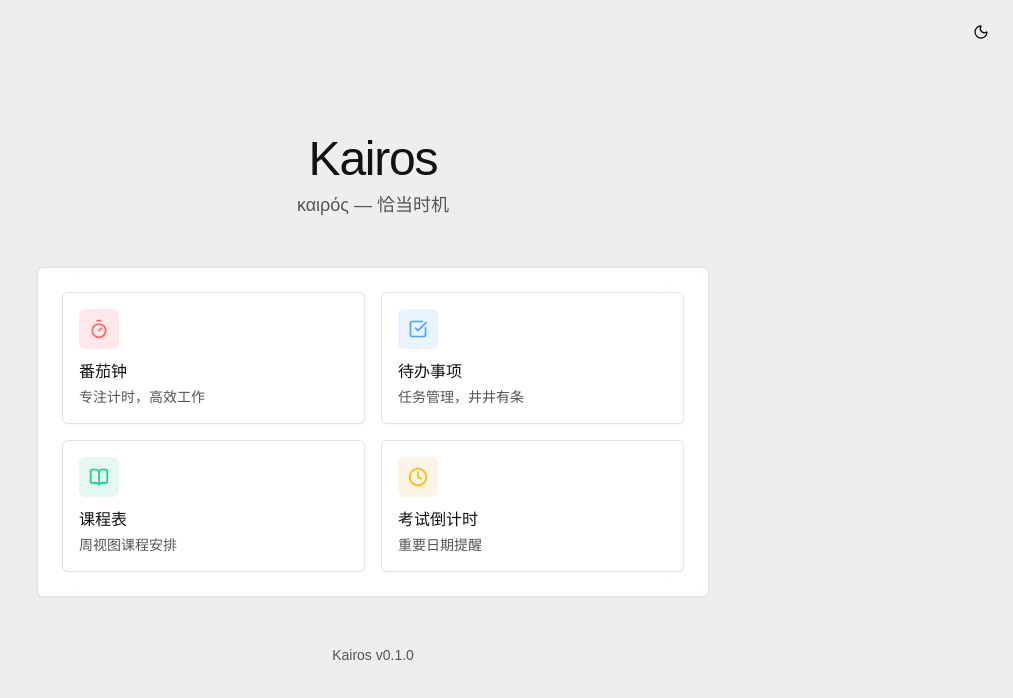
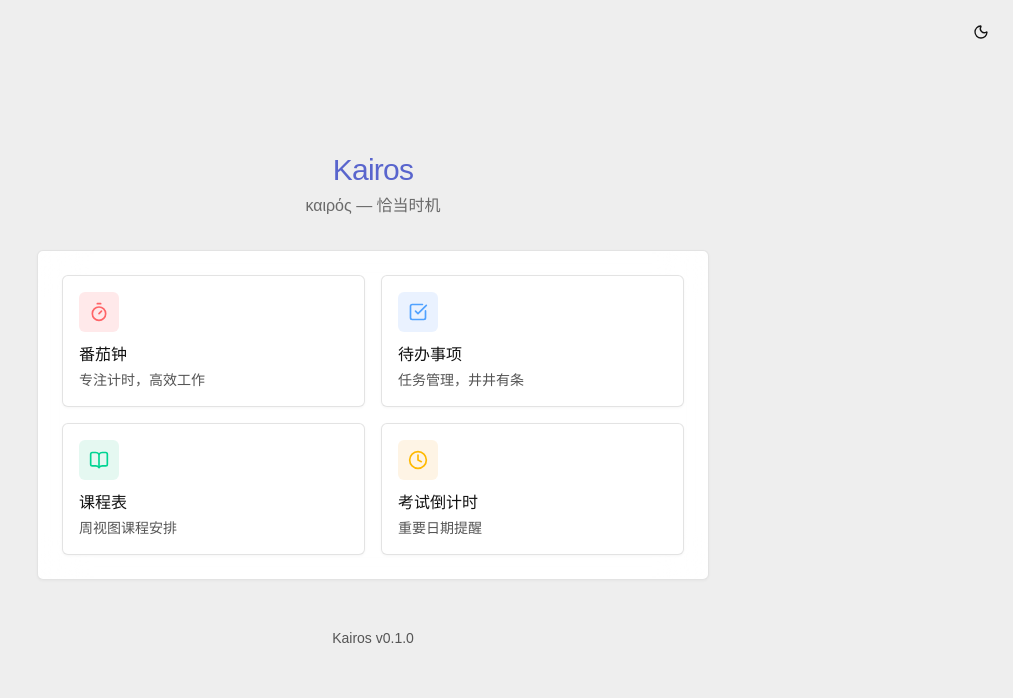
Before and after one commit to LogicShao/Kairos, a React (Vite) app: page / in a window 1280 px wide. Shown: the top 698 px of the page, without its empty margins (267-1280 px from the left). Built offline with nearby package versions, Linux system fonts and the light colour scheme.

Commit message:
style: tighten title hierarchy to match card aesthetic

```diff
--- a/src/App.tsx
+++ b/src/App.tsx
@@ -58,11 +58,11 @@ function App() {
         )}
       </Button>
 
-      <div className="text-center mb-12">
-        <h1 className="text-5xl font-heading font-medium text-foreground tracking-tight">
+      <div className="text-center mb-8">
+        <h1 className="text-3xl font-heading font-medium text-primary tracking-tight">
           Kairos
         </h1>
-        <p className="mt-2 text-lg text-muted-foreground">
+        <p className="mt-1.5 text-base text-foreground/60">
           καιρός — 恰当时机
         </p>
       </div>
```
